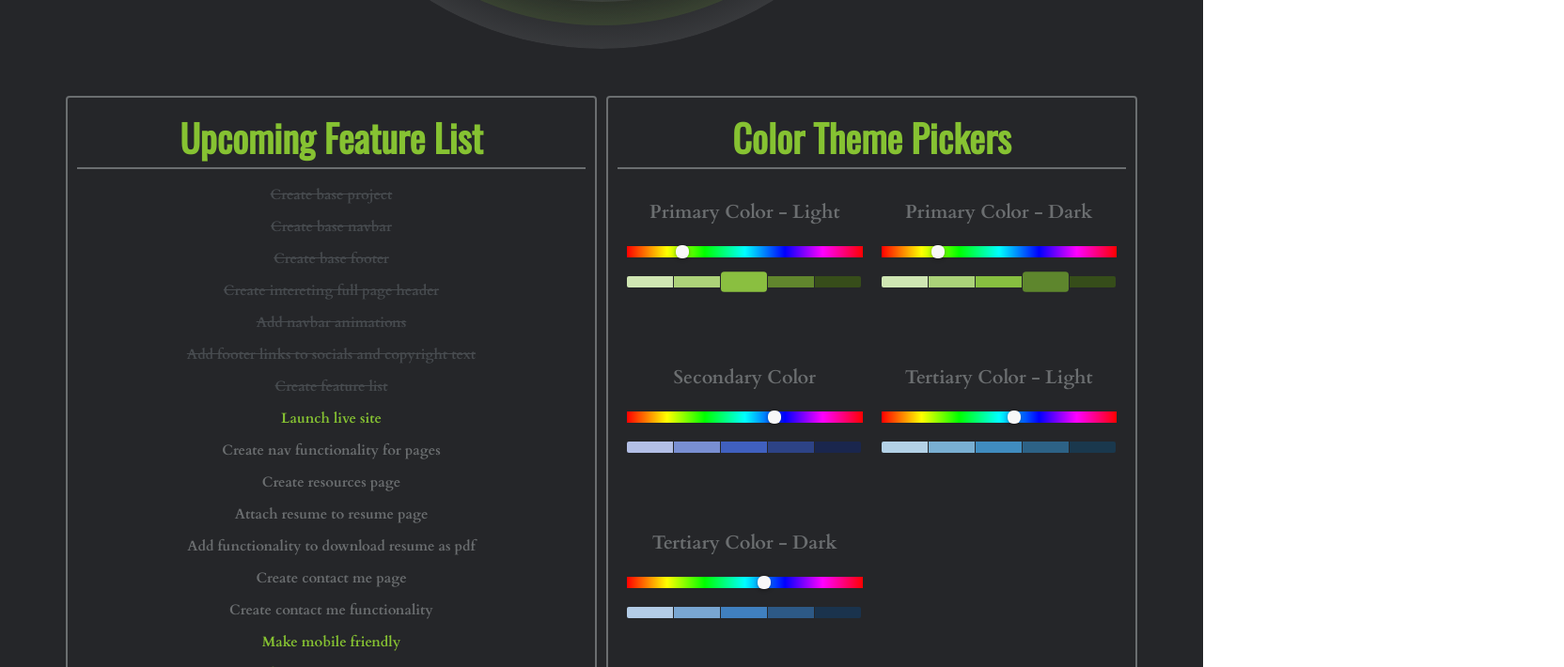
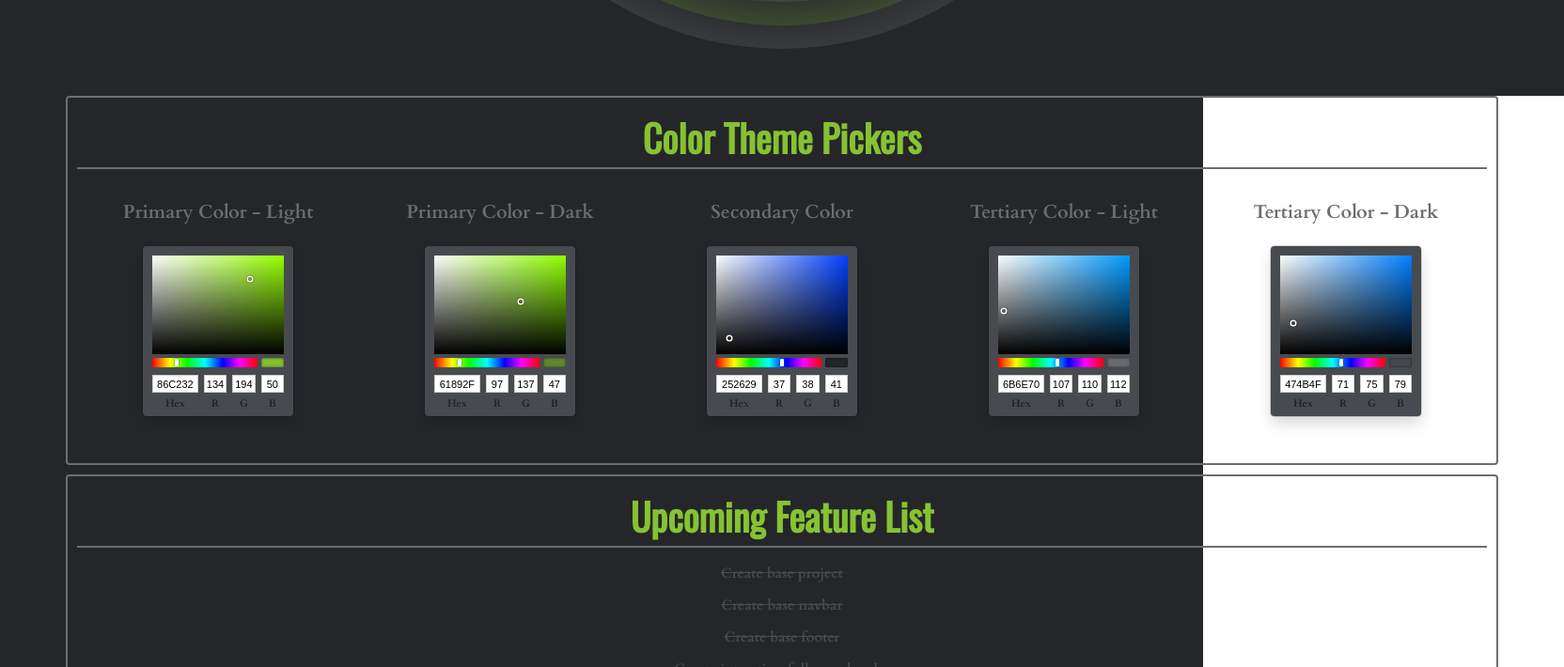
Before and after one commit to cadencunningham/React-Personal-Website, a React app: page / in a window 1280 px wide. Shown: the part 698-1408 px from the top of the page at 94% size, 1664 px wide, since content can reach past the window. Built offline with nearby package versions, Linux system fonts and the light colour scheme.

Commit message:
moved to sketch picker

```diff
--- a/src/App/Home/index.tsx
+++ b/src/App/Home/index.tsx
@@ -7,10 +7,10 @@ import ColorThemer from './ColorThemer';
 const Home = () => {
     return (
         <div className="home">
+            <ColorThemer />
             <Card header="Upcoming Feature List">
                 <TableList list={features} />
             </Card>
-            <ColorThemer />
         </div>
     );
 };
--- a/src/App/Layout/Navigation/index.tsx
+++ b/src/App/Layout/Navigation/index.tsx
@@ -18,8 +18,7 @@ const Navigation = () => {
             const newNameHeight = (heightDifference / windowHeight) * 50;
 
             let style = `font-size:${newFontSize >= 4 ? newFontSize : 4}rem;`;
-            style =
-                style + (newNameHeight >= 4.315 ? `top:${newNameHeight}vh` : `transform:translateX(-50%);top:unset;`);
+            style = style + (newNameHeight >= 4.315 ? `top:${newNameHeight}vh` : `transform:translateX(-50%);top:0;`);
 
             document.getElementsByClassName(NAV_NAME_CLASS)[0].setAttribute('style', style);
             //End Nav Name
--- a/src/App/shared/ColorPicker.tsx
+++ b/src/App/shared/ColorPicker.tsx
@@ -1,5 +1,5 @@
 import React, { useEffect, useState } from 'react';
-import { ColorResult, RGBColor, SliderPicker } from 'react-color';
+import { ColorResult, RGBColor, SketchPicker } from 'react-color';
 
 interface IProps {
     defaultRgba?: RGBColor;
@@ -33,7 +33,14 @@ const ColorPicker = (props: IProps) => {
     return (
         <div className={['color-picker__container', containerClassName || ''].join(' ')}>
             <div className={['color-picker__header', headerClassName || ''].join(' ')}>{header}</div>
-            <SliderPicker color={color} onChange={onChange} />
+            <SketchPicker
+                className="color-picker__picker"
+                width="50%"
+                disableAlpha
+                color={color}
+                onChange={onChange}
+                presetColors={[]}
+            />
         </div>
     );
 };
--- a/src/scss/components/_card.scss
+++ b/src/scss/components/_card.scss
@@ -5,6 +5,7 @@
     color: scssColorCreator(--color-primary-light);
     width: 100%;
     text-align: center;
+    min-width: fit-content;
 
     &__header {
         font-family: 'Oswald', sans-serif;
--- a/src/scss/components/_colorPicker.scss
+++ b/src/scss/components/_colorPicker.scss
@@ -1,7 +1,10 @@
 .color-picker {
     &__container {
-        text-align: center;
+        display: flex;
         padding: 3rem 1rem 4rem 1rem;
+        flex-direction: column;
+        align-items: center;
+        min-width: 300px;
     }
 
     &__header {
@@ -9,4 +12,13 @@
         font-size: 2rem;
         color: scssColorCreator(--color-tertiary-light);
     }
+
+    &__picker {
+        background-color: scssColorCreator(--color-tertiary-dark) !important;
+        max-width: 350px;
+
+        input {
+            text-align: center;
+        }
+    }
 }
--- a/src/scss/pages/_home.scss
+++ b/src/scss/pages/_home.scss
@@ -3,7 +3,8 @@
     justify-content: center;
     padding: 0 7rem 7rem 7rem;
 
-    grid-template-columns: repeat(2, minmax(6rem, 1fr));
+    grid-template-columns: minmax(min-content, max-content);
+    grid-row-gap: 1rem;
     grid-column-gap: 1rem;
 
     @media screen and (max-width: $bp-medium) {
@@ -16,8 +17,7 @@
 .color-themer {
     &__pickers {
         display: grid;
-        grid-template-rows: repeat(3, min-content);
-        grid-row-gap: 1rem;
-        grid-template-columns: repeat(2, minmax(min-content, 1fr));
+        grid-template-columns: repeat(3, 1fr);
+        grid-auto-flow: column;
     }
 }
```
